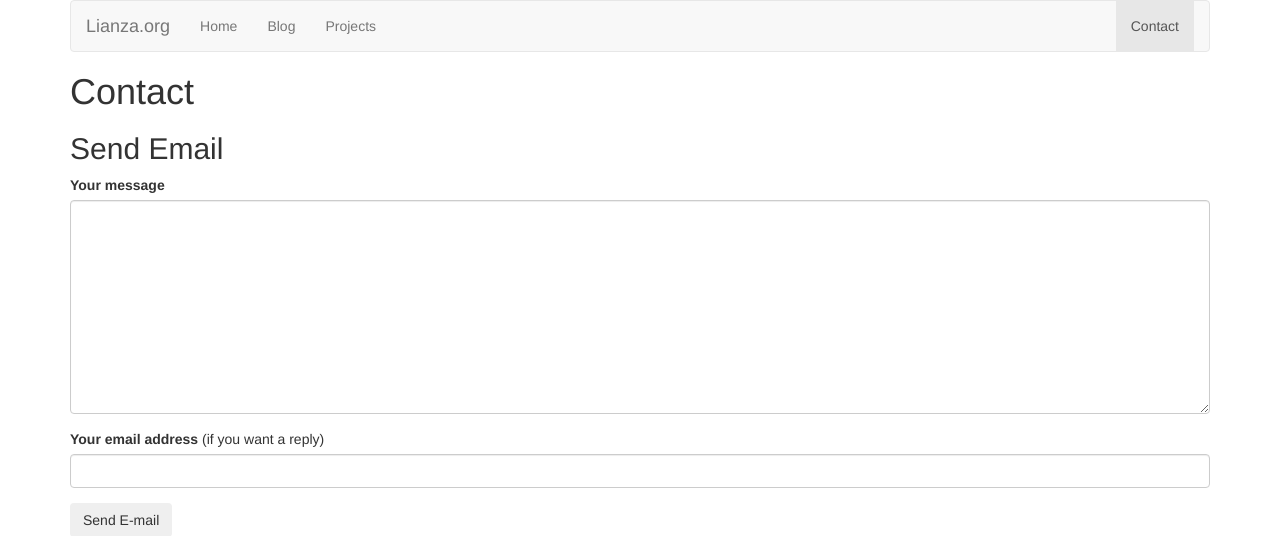
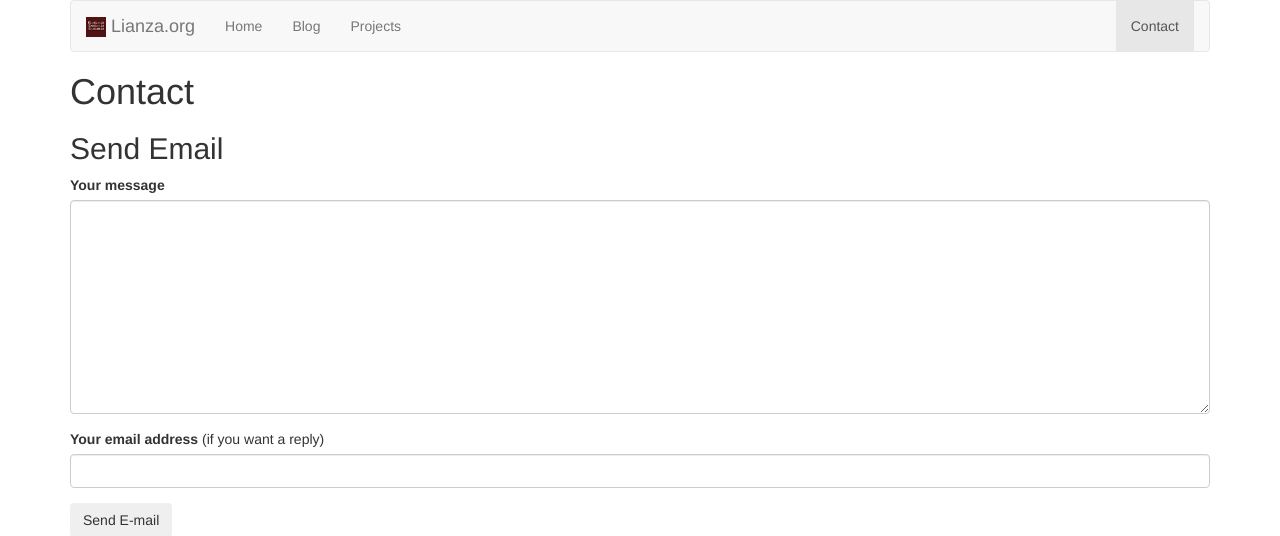
Before and after one commit to tlianza/lianzaorg, a PHP site: page /mail.php in a window 1280 px wide. Shown: the top 536 px of the page. Run offline with PHP 8.4, Linux system fonts and the light colour scheme; some libraries are stand-ins or nearby versions.

Commit message:
Added avatar.

```diff
--- a/_header.php
+++ b/_header.php
@@ -4,7 +4,7 @@
     <meta charset="utf-8">
     <meta http-equiv="X-UA-Compatible" content="IE=edge">
     <meta name="viewport" content="width=device-width, initial-scale=1">
-    <title><?php print(isset($title) ? $title : 'Lianza.org');?></title>
+    <title><?php print(isset($title) ? $title : 'Lianza.org - personal website of Tom Lianza');?></title>
     <link rel="openid.server" href="https://indieauth.com/openid" />
     <link rel="openid.delegate" href="http://lianza.org/" />
     <meta http-equiv="X-XRDS-Location" content="http://tlianza.myopenid.com/xrds" />
@@ -36,7 +36,9 @@
                       <span class="icon-bar"></span>
                       <span class="icon-bar"></span>
                   </button>
-                  <a class="navbar-brand" href="/">Lianza.org</a>
+                  <a class="navbar-brand" href="/" title="Lianza.org">
+                      <span><img alt="Lianza.org" src="/images/tomavatar_20.png"> Lianza.org</span>
+                  </a>
               </div>
 
               <!-- Collect the nav links, forms, and other content for toggling -->
--- a/index.php
+++ b/index.php
@@ -10,7 +10,6 @@ Me:
 <a href="http://stackoverflow.com/users/26624/tlianza" rel="me" target="_blank">stackoverflow</a> |
 <a href="https://plus.google.com/+TomLianza/" rel="me" target="_blank">google</a>
 
-<script type="text/javascript" src="http://friendfeed.com/embed/widget/tlianza?v=3&amp;num=10&amp;hide_logo=1"></script><noscript><a href="http://friendfeed.com/tlianza"><img alt="View my FriendFeed" style="border:0;" src="http://friendfeed.com/embed/widget/tlianza?v=3&amp;num=10&amp;hide_logo=1&amp;format=png"/></a></noscript>
-
+<script type="text/javascript" class="rebelmouse-embed-script" src="https://www.rebelmouse.com/static/js-build/embed/embed.js?site=tlianza&height=1500&flexible=1&dont_load_new_posts=0&more_button=0&show_rebelnav=1"></script>
 
 <?php require('_footer.php'); ?>
```
Also changed, not shown: images/tomavatar.jpg (added), images/tomavatar_20.png (added), images/tomavatar_40.png (added).
